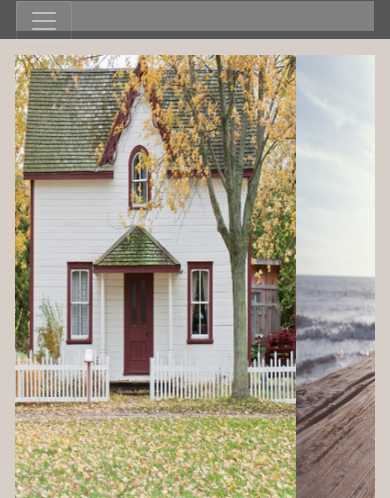
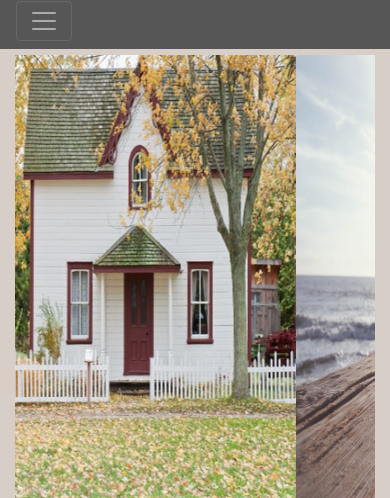
Before and after one commit to smontoro/rightathome, a website: page index.html in a window 390 px wide. Shown: the part 47-545 px from the top of the page. Drawn offline with Linux system fonts and the light colour scheme.

Commit message:
style update

```diff
--- a/css/small-business.css
+++ b/css/small-business.css
@@ -136,13 +136,7 @@ footer p {
 
 @media (max-width: 526px) {
 	.toggle {
-		height: 30px;
-		width: 100%;
-		background-color: grey;
-	}
-
-	.navbar-toggle {
-		margin: auto 0;
+		text-center: auto;
 	}
 
 }
```
